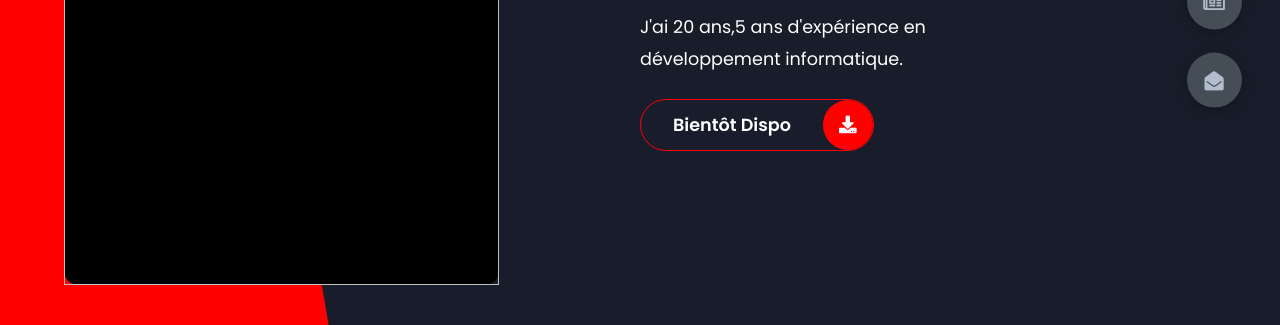
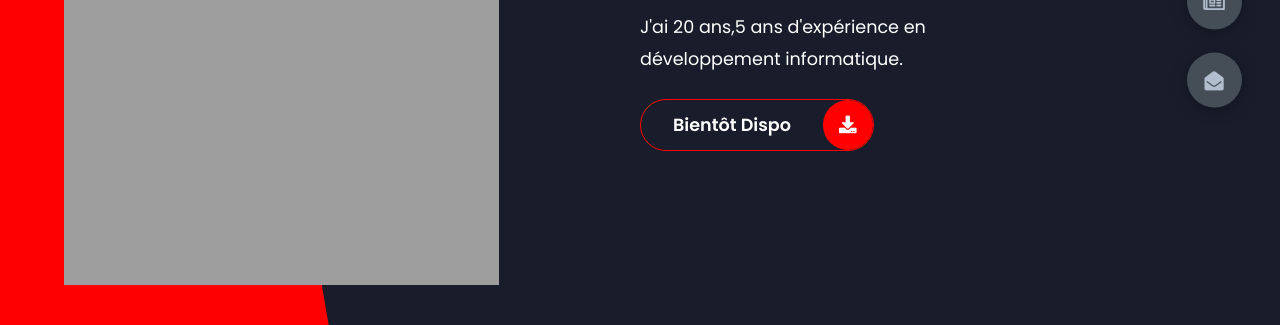
Before and after one commit to NapoTwiixe306/portfolios, a plain HTML site: page index.html in a window 1280 px wide. Shown: the part 475-800 px from the top of the page. Drawn offline with Linux system fonts and the light colour scheme; the site is published under a folder, as on GitHub Pages, so addresses that start at the root find nothing.

Commit message:
delete "/"

```diff
--- a/index.html
+++ b/index.html
@@ -17,7 +17,7 @@
         <div class="left-header">
             <div class="h-shape"></div>
             <div class="image">
-                <img src="/assets/img/avatar.jpg" alt="">
+                <img src="assets/img/avatar.jpg" alt="">
             </div>
         </div>
         <div class="right-header">
```
